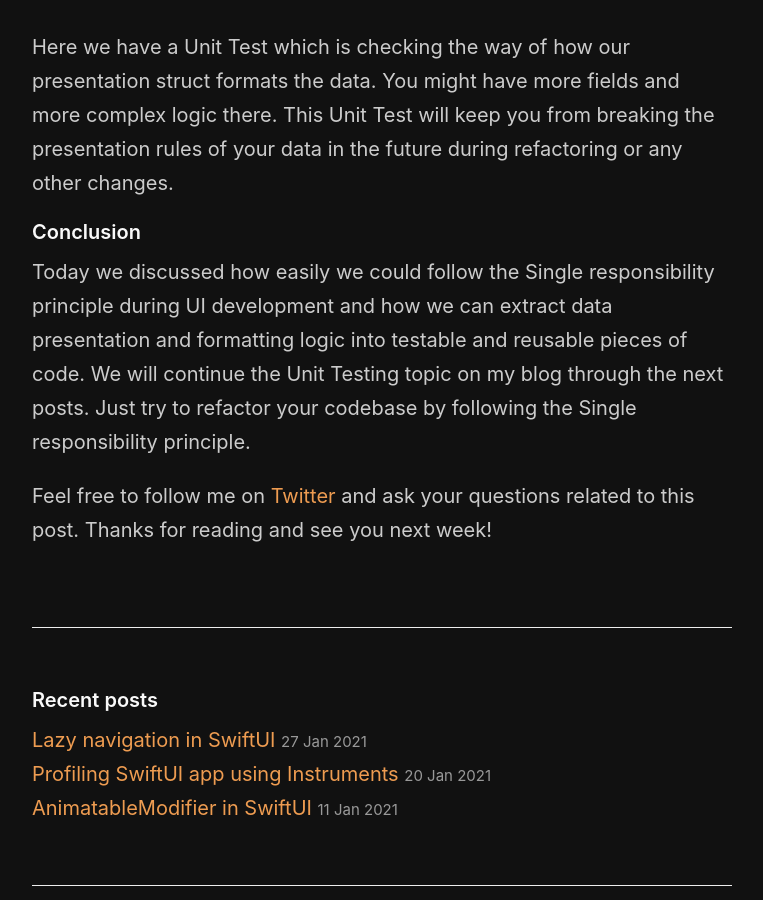
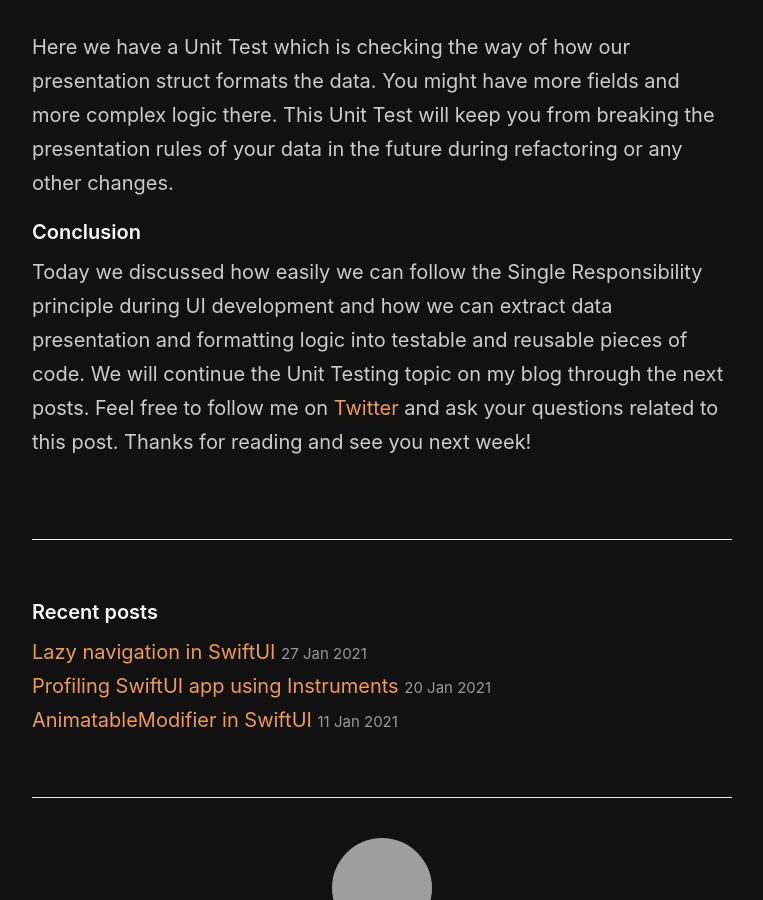
Before and after one commit to mecid/mecid.github.io, a Jekyll site: the page built from _posts/2019-05-01-extracting-presentation-logic-to-make-it-testable.md, in a window 1280 px wide and 900 px high, scrolled down 4183 px, cut to the strip 0-900 px from the top of the window. Shown: the whole strip, without its empty margins (258-1021 px from the left). Built offline with Jekyll 4.4.1, drawn with Linux system fonts in a browser that asks for light colours; grey boxes are pictures that could not be loaded.

Commit message:
Presentation logic post improved

```diff
--- a/_posts/2019-05-01-extracting-presentation-logic-to-make-it-testable.md
+++ b/_posts/2019-05-01-extracting-presentation-logic-to-make-it-testable.md
@@ -133,6 +133,4 @@
 Here we have a Unit Test which is checking the way of how our presentation struct formats the data. You might have more fields and more complex logic there. This Unit Test will keep you from breaking the presentation rules of your data in the future during refactoring or any other changes.
 
 #### Conclusion
-Today we discussed how easily we could follow the Single responsibility principle during UI development and how we can extract data presentation and formatting logic into testable and reusable pieces of code. We will continue the Unit Testing topic on my blog through the next posts. Just try to refactor your codebase by following the Single responsibility principle.
-
-Feel free to follow me on [Twitter](https://twitter.com/mecid) and ask your questions related to this post. Thanks for reading and see you next week!
+Today we discussed how easily we can follow the Single Responsibility principle during UI development and how we can extract data presentation and formatting logic into testable and reusable pieces of code. We will continue the Unit Testing topic on my blog through the next posts. Feel free to follow me on [Twitter](https://twitter.com/mecid) and ask your questions related to this post. Thanks for reading and see you next week!
```
